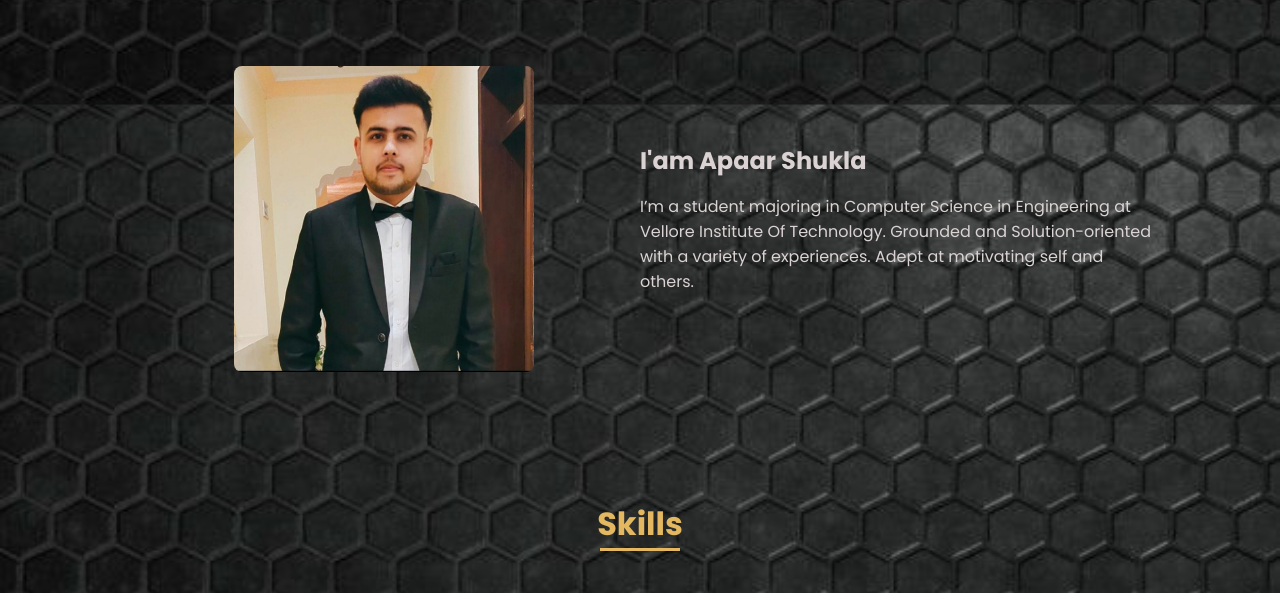
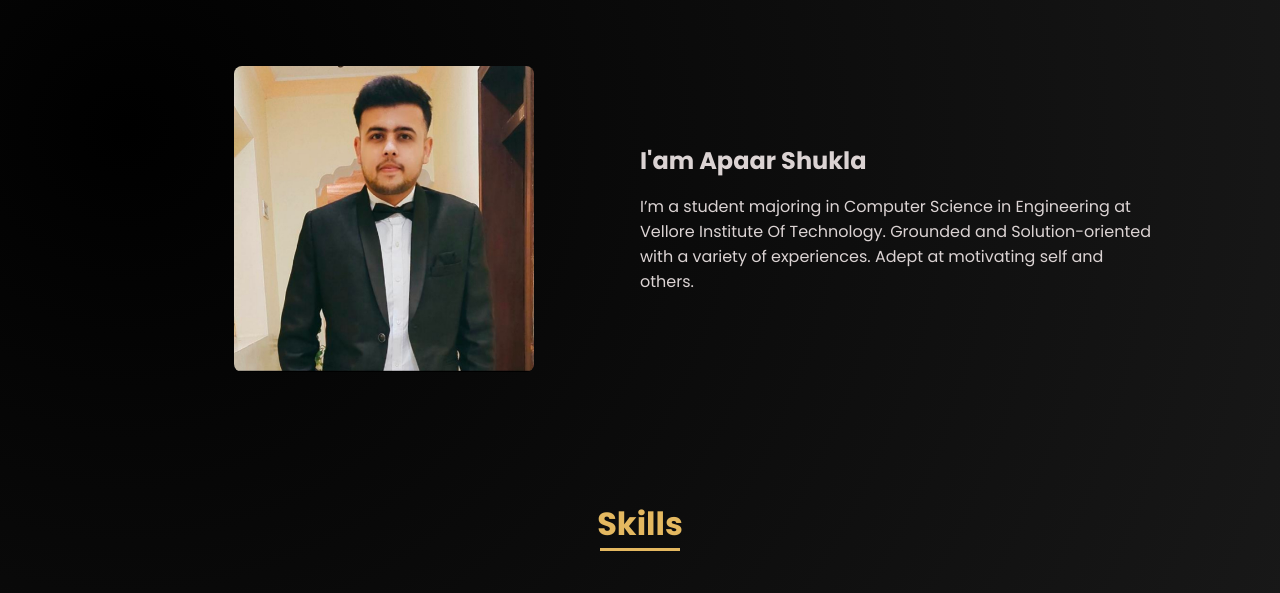
Before and after one commit to apaarshukla25/portfolio, a plain HTML site: page index.html in a window 1280 px wide. Shown: the part 748-1341 px from the top of the page. Drawn offline with nearby package versions, Linux system fonts and the light colour scheme; a script that the page names is missing.

Commit message:
Update style.css

```diff
--- a/style.css
+++ b/style.css
@@ -53,10 +53,8 @@ body {
   font-family: var(--body-font);
   font-size: var(--normal-font-size);
   color: var(--second-color);
-  /* background: radial-gradient(circle at 10% 20%, rgb(0, 0, 0) 0%, rgb(64, 64, 64) 90.2%); */
-  background: url(bg.jpg);
-  /*background-repeat: no-repeat;*/
-  background-size:100%;
+  background: radial-gradient(circle at 10% 20%, rgb(0, 0, 0) 0%, rgb(64, 64, 64) 90.2%);
+
 
 }
 
```
